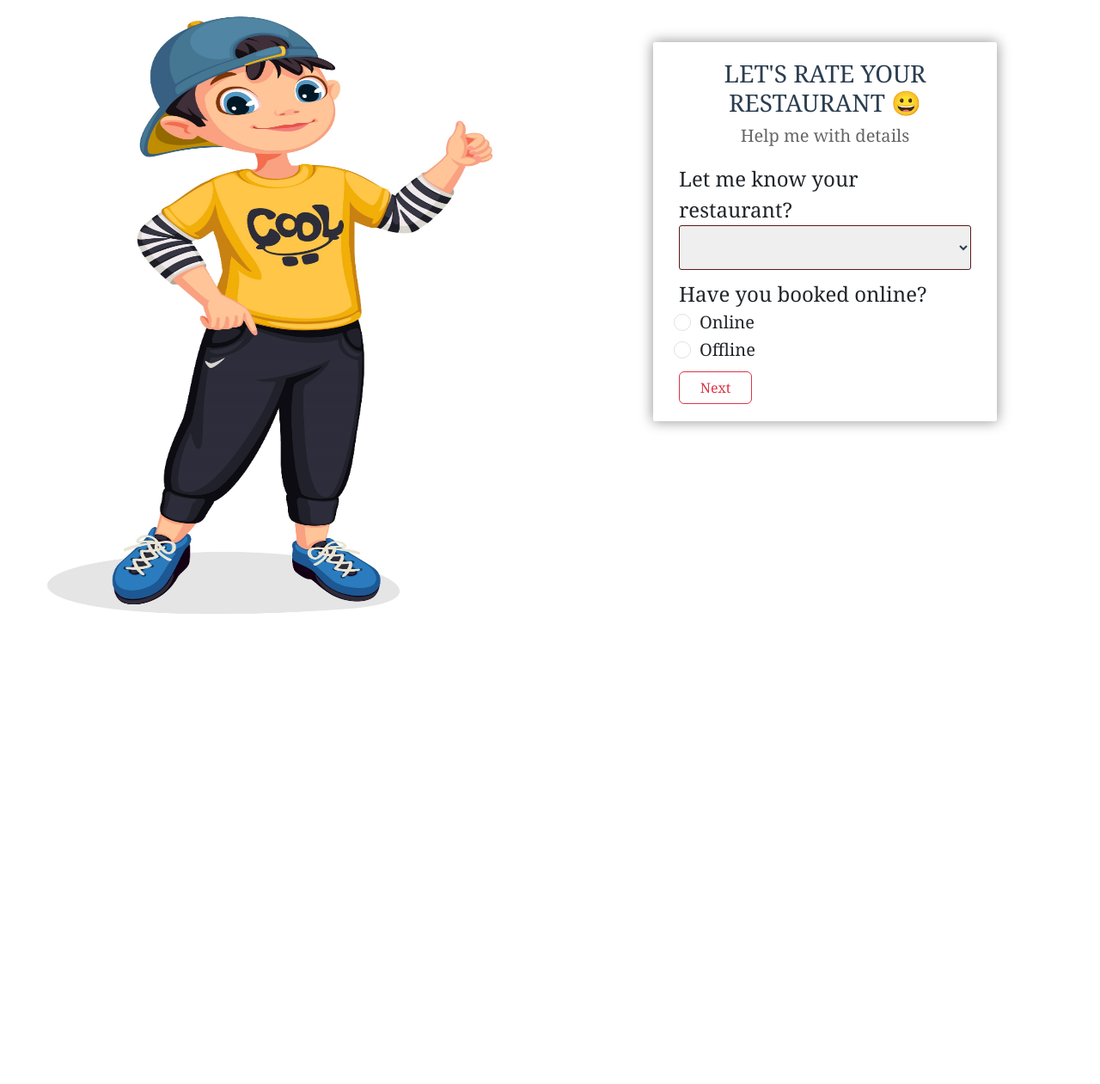
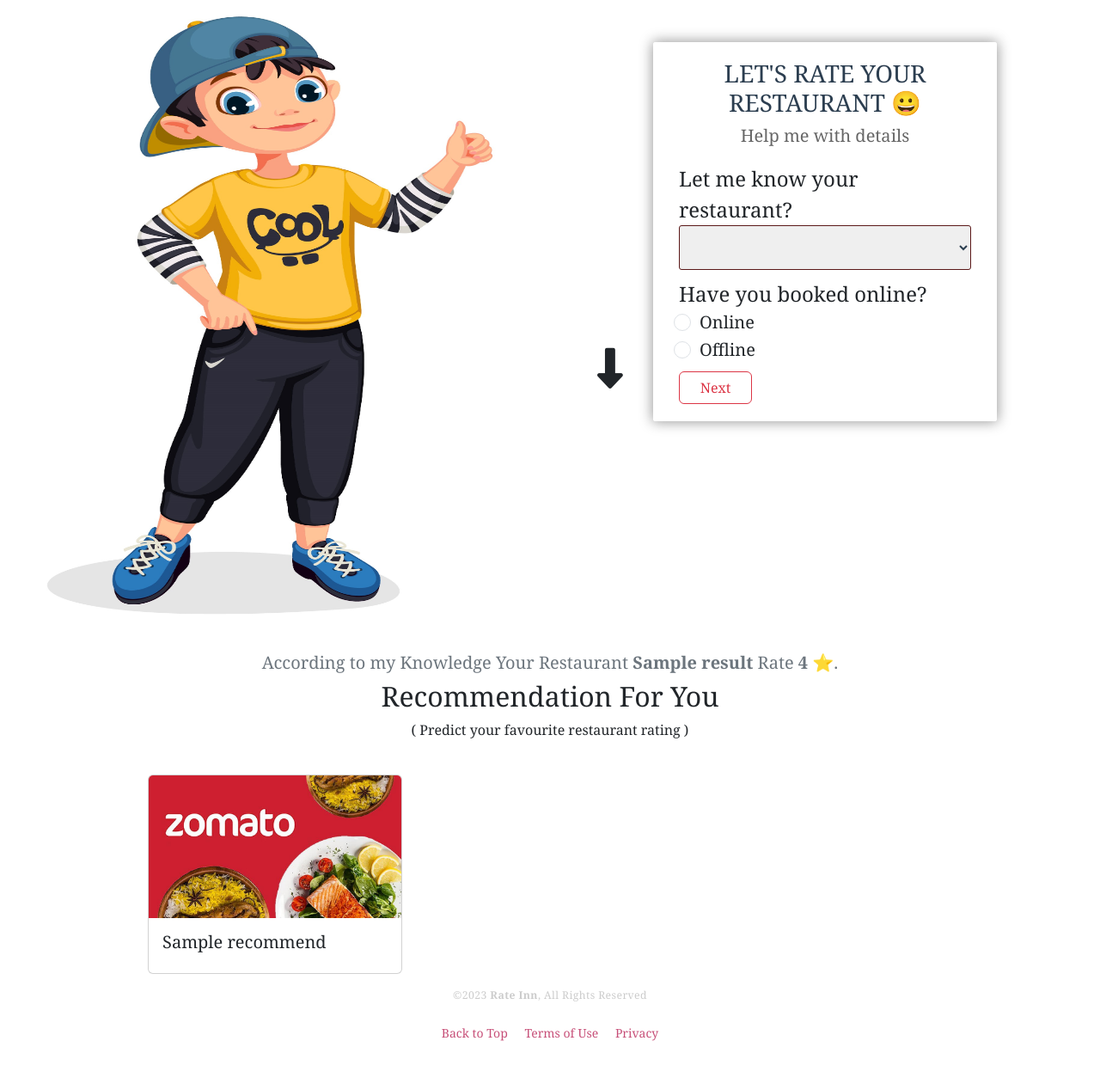
Before and after one commit to ups1610/internship_project_ineuron, a Flask app: template templates/rating.html in a window 1280 px wide. Shown: the part 75-1336 px from the top of the page at 86% size. Before the commit the page ends 789 px from the top, so only its background shows below. Run offline with Flask 3, Linux system fonts and the light colour scheme; the template is opened without the code that fills it: most values are stand-ins (such as "Sample title", 1, 10 or a date in 2020).

Commit message:
task completed

```diff
--- a/app.py
+++ b/app.py
@@ -1,5 +1,6 @@
 from flask import Flask,abort,redirect,render_template,jsonify,session,url_for,request,flash
 from src.pipeline.prediction_pipeline import PredictPipeline
+from src.pipeline.recommendation_pipeline import recommendRestaurant
 from src.components.data_ingestion import DataIngestion
 from authlib.integrations.flask_client import OAuth
 from dotenv import load_dotenv
@@ -56,6 +57,7 @@ def google_login():
 @app.route("/logout")
 def logout():
     session.pop("person", None)
+    session.clear()
     return render_template('home.html',session=session.get("person"))
 
 #====================================== Login ===================================#
@@ -170,11 +172,18 @@ def rating_predict():
     rest_type_path = os.path.join('notebooks/data','rest_type.json')
     with open(location_path, 'r') as f:
         location_data = json.load(f)
+        sorted_location_data = dict(sorted(location_data.items(), key=lambda x: x[1]))
     with open(cuisines_path, 'r') as f:
         cuisines_data = json.load(f)
+        sorted_cuisines_data = dict(sorted(cuisines_data.items(), key=lambda x: x[1]))
     with open(rest_type_path, 'r') as f:
         rest_type_data = json.load(f)
-    return render_template('rating.html',locations = location_data,cuisines=cuisines_data,rest_data=rest_type_data,restaurant=restaurant)
+        sorted_rest_type_data = dict(sorted(rest_type_data.items(), key=lambda x: x[1]))
+    result = session.get('data')
+    recommend_data = session.get('recommend')
+    session.pop('data',None)
+    session.pop('recommend',None)
+    return render_template('rating.html',locations = sorted_location_data,cuisines=sorted_cuisines_data,rest_data=sorted_rest_type_data,restaurant=restaurant,result=result,recommend=recommend_data)
 
 @app.route('/predict',methods=['GET','POST'])
 def prediction():
@@ -194,14 +203,21 @@ def prediction():
         'Unnamed: 0': 0,
         'online_order':[int(online_book)],
         'book_table': [int(book_table)],
-        'votes': [int(vote)],
+        'votes': [int(vote)*168],
         'location': [int(location)],
         'rest_type': [int(rest_type)],
         'cuisines': [int(cuisine)],
         'cost': [int(cost)]
     }
     obj = PredictPipeline()
-    obj.predict(features)
+    rate = obj.predict(features)
+    predict_data = {
+        'name':name,
+        'rate':round(rate,1)
+    }
+    recommend_obj = recommendRestaurant()
+    session['recommend'] = recommend_obj.get_recommend(name)
+    session['data'] = predict_data
     return redirect(url_for('rating_predict'))
 
 if __name__ == "__main__":
--- a/requirements.txt
+++ b/requirements.txt
@@ -8,6 +8,6 @@ requests
 gunicorn
 jsonify
 python-dotenv
-python-decouple
+gunicorn
 
 -e .
--- a/src/components/recommendation_builder.py
+++ b/src/components/recommendation_builder.py
@@ -52,7 +52,7 @@ class BuildRecommendation:
             idx = df[df['name'] == restaurant_name].index[0]
             sim_scores = list(enumerate(cosine_sim[idx]))
             sim_scores = sorted(sim_scores, key=lambda x: x[1], reverse=True)
-            sim_scores = sim_scores[1:11]
+            sim_scores = sim_scores[1:10]
             restaurant_indices = [i[0] for i in sim_scores]
 
             logging.info("recommendation completed")
--- a/static/css/rating.css
+++ b/static/css/rating.css
@@ -152,3 +152,85 @@ body{
     background: #27ae60;
     color: white;
   }
+
+  .m-top{
+    margin-top: -5rem !important;
+    border: 2px solid red;
+  }
+
+  footer {
+    width: 100%;
+    height: 8rem;
+    text-align: center;
+    padding: 1rem;
+    font-size: .875rem;
+  }
+
+  .wrapper {
+    margin: auto;
+  }
+
+  footer small {
+    color: #ccc;
+    letter-spacing: .025rem;
+    margin-bottom: 1.5rem;
+    display: block;
+  }
+
+  .footer-nav a {
+    color: #c74f78;
+    text-decoration: none;
+    margin: 0 .5rem;
+    display: inline-block;
+  }
+
+  .footer-nav a:hover {
+    color: #f26896;
+    transition: color .15s ease-in-out;
+  }
+
+
+  @media(max-width: 767px){
+    .avtar{
+      width: 100%;
+      display: flex;
+      flex-direction: column;
+      flex-wrap: nowrap;
+      align-content: center;
+      justify-content: center;
+      align-items: center;
+    }
+
+    .avtar .col{
+      width: 100%;
+      height: 100%;
+    }
+
+    #msform{
+      margin-top: 3rem;
+      width: 100%;
+      margin: auto;
+    }
+
+    #msform fieldset{
+      margin: auto;
+      width: 100%;
+    }
+
+    #msform i{
+      display: none;
+    }
+
+    .rating{
+      margin: auto;
+       margin-top: 25rem;
+    }
+
+    .recommendation{
+      margin: auto;
+    }
+
+    footer{
+      margin-top: 10rem;
+    }
+  }
--- a/templates/base.html
+++ b/templates/base.html
@@ -90,7 +90,7 @@
                   </div>
                 </div>
 
-                <div class="dash-container row m-auto">
+                <div class="dash-container dash-2 row m-auto">
                   <div class="col border rounded shadow-sm mx-1" id="divToCapture">
                     <div class="d-flex justify-content-between">
                       <h5 class="text-left py-1">Orders of Restaurant</h5>
@@ -123,7 +123,7 @@
                   </div>
                 </div>
 
-                <div class="dash-container row m-auto mt-2">
+                <div class="dash-container dash-2 row m-auto mt-2">
                   <div class="col border rounded shadow-sm mx-1" id="divToCapture4">
                     <div class="d-flex justify-content-between">
                       <h5 class="text-left py-1">Favourite Cuisines</h5>
--- a/templates/rating.html
+++ b/templates/rating.html
@@ -119,11 +119,51 @@
           <label for="cost" class="fs-4">How much you spend approx?<br><span class="fs-6 text-secondary">( Cost / person )</span></label>
           <input type="text" name="cost" id="cost" class="input" required>
           <input type="button" name="previous" class="previous btn btn-outline-danger w-25 p-auto mt-2" value="Previous"/>
-          <button type="submit" name="submit" class="submit btn btn-success w-25 p-auto mt-2">Predict</button>
+          <button type="submit" name="submit" class="submit btn btn-success w-25 p-auto mt-2" data-bs-toggle="modal" data-bs-target="#myModal">Predict</button>
         </fieldset>
+        {% if result %}
+        <div class="position-absolute top-50 start-0 translate-middle">
+          <i class="fa-solid fa-down-long fa-beat text-dark fs-1"></i>
+        </div>
+        {% endif %}
       </form>
         </div>
     </div>
+
+    {% if result %}
+    <div class="rating">
+      <h5 class="text-center text-secondary">According to my Knowledge Your Restaurant <strong>{{result.name}}</strong> Rate <strong> {{result.rate}}</strong> ⭐.</h5>
+    </div>
+    {% endif %}
+    {% if recommend %}
+    <div class="recommendation m-auto">
+      <h2 class="text-center">Recommendation For You</h2>
+      <p class="text-center">( Predict your favourite restaurant rating )</p>
+      <div class="row row-cols-1 row-cols-md-3 g-4 w-75 m-auto">
+       {% for title in recommend %}
+        <div class="col">
+          <div class="card h-100">
+            <img src="{{ url_for('static', filename='images/default_card.jpg') }}" class="card-img-top" alt="...">
+            <div class="card-body">
+              <h5 class="card-title">{{title}}</h5>
+            </div>
+          </div>
+        </div>
+        {% endfor %}
+      </div>
+    </div>
+    {% endif %}
+
+    <footer>
+      <div class="wrapper">
+        <small>&copy;2023 <strong>Rate Inn</strong>, All Rights Reserved</small>
+        <nav class="footer-nav">
+          <a href="#">Back to Top</a>
+          <a href="#">Terms of Use</a>
+          <a href="#">Privacy</a>
+        </nav>
+      </div>
+    </footer>
 
     <div class="loader"></div>
 
@@ -135,5 +175,7 @@
     ></script>
     <script src="https://cdnjs.cloudflare.com/ajax/libs/jquery-easing/1.4.1/jquery.easing.min.js"></script>
     <script src="{{ url_for('static', filename='javascript/rating.js') }}"></script>
+
+
 </body>
 </html>
```
Also changed, not shown: src/pipeline/recommendation_pipeline.py (+20 -5 lines), static/css/base.css (+156 -0 lines), static/images/default_card.jpg (added), 1 other file.
